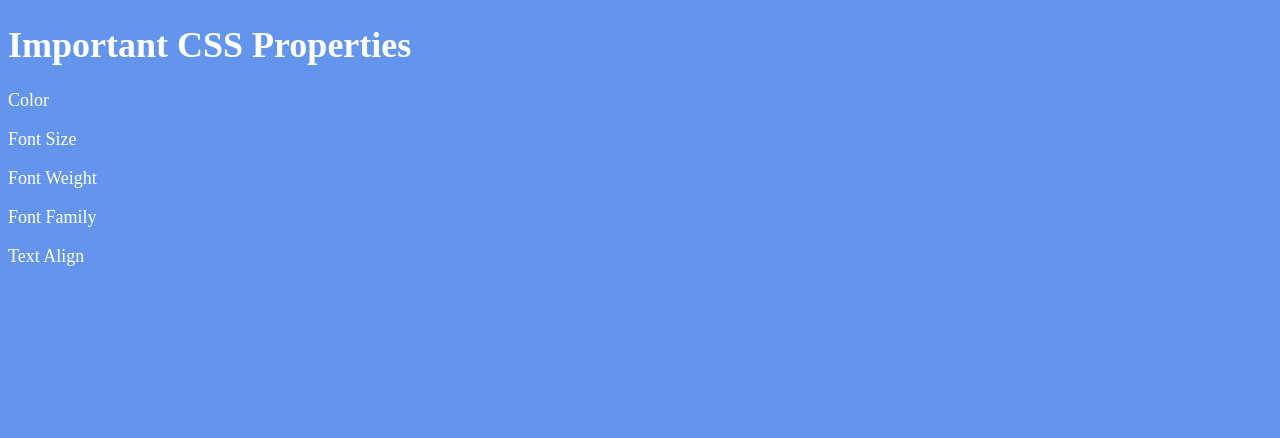
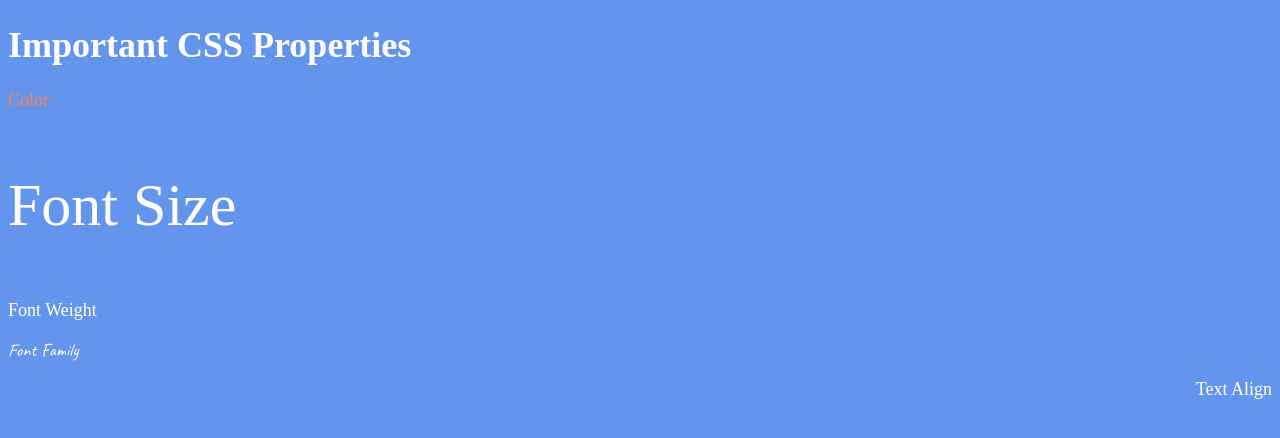
Before and after one commit to alexgdbr/Full-Stack, a plain HTML site: page CSS/6.1 Font Properties/index.html in a window 1280 px wide. Drawn offline with Linux system fonts and the light colour scheme.

Commit message:
Iniciando em javascript

```diff
--- a/CSS/6.1 Font Properties/index.html
+++ b/CSS/6.1 Font Properties/index.html
@@ -4,26 +4,54 @@
 <head>
   <meta charset="UTF-8">
   <title>CSS Properties</title>
+
   <style>
+    html{
+      font-size: 30px;
+    }
+
     body {
       background-color: cornflowerblue;
       color: white;
       font-size: 18px;
     }
 
-    /* Don't change the CSS above, add Your CSS below */
+    #color{
+      color: coral;
+    }
+
+    #size{
+      font-size: 2rem;
+    }
+
+    #weight{
+      font-size: 900;
+    }
+
+    #family{
+      font-family: "Caveat", cursive;
+      font-weight: 400;
+    }
+
+    #align{
+      text-align: right;
+    }
+
 
 
   </style>
+  <link rel="preconnect" href="https://fonts.googleapis.com">
+<link rel="preconnect" href="https://fonts.gstatic.com" crossorigin>
+<link href="https://fonts.googleapis.com/css2?family=Caveat:wght@400..700&display=swap" rel="stylesheet">
 </head>
 
 <body>
   <h1>Important CSS Properties</h1>
-  <p>Color</p>
-  <p>Font Size</p>
-  <p>Font Weight</p>
-  <p>Font Family</p>
-  <p>Text Align</p>
+  <p id="color">Color</p>
+  <p id="size">Font Size</p>
+  <p id="weight">Font Weight</p>
+  <p id="family">Font Family</p>
+  <p id="align">Text Align</p>
 
   <!-- TODOs
   1. Change the color of <p>Color</p> to "coral" color.
```
Also changed, not shown: JS/ex001.html (added, +27 -0 lines).
